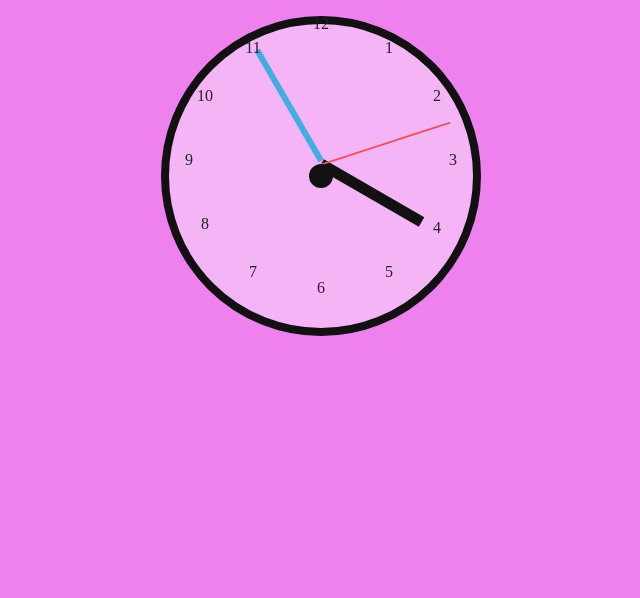
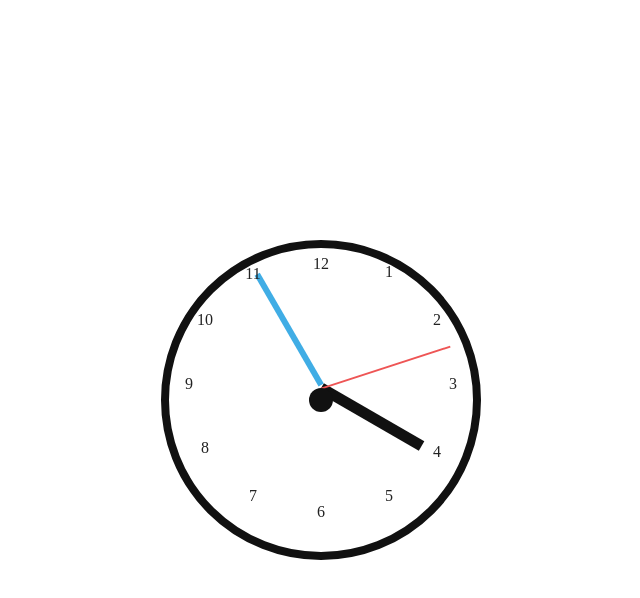
Before and after one commit to Thiraphat-DEV/JAVASCRIPT-PROJECT, a plain HTML site: page js5clock/index.html in a window 1280 px wide. Shown: the whole page, without its empty margins (319-959 px from the left). Drawn offline with Linux system fonts and the light colour scheme.

```diff
--- a/js5clock/css/clock.css
+++ b/js5clock/css/clock.css
@@ -3,9 +3,14 @@
     box-sizing: border-box;
 }
 
-html{
-    background-color: hsl(300, 76%, 72%);
-    height: 100%;
+body{
+    display: flex;
+    align-items: center;
+    justify-content: center;
+    height: 100vh;
+    overflow: hidden;
+    margin: 0;
+
 }
 .clock{
     position: absolute;
@@ -92,7 +97,7 @@
     width: 4em;
 
 }
-.clock li:nth-child(12){top: -1em; left: 7.5em;}
+.clock li:nth-child(12){top: 0; left: 7.5em;}
 .clock li:nth-child(1){top: .5em; left: 11.75em;}
 .clock li:nth-child(2){top: 3.5em; left: 14.75em;}
 .clock li:nth-child(3){top: 7.5em; left: 15.75em;}
@@ -103,4 +108,4 @@
 .clock li:nth-child(8){top: 11.5em; left: .25em;}
 .clock li:nth-child(9){top: 7.5em; left: -.75em;}
 .clock li:nth-child(10){top: 3.5em; left: .25em;}
-.clock li:nth-child(11){top: .5em; left: 3.25em;}
+.clock li:nth-child(11){top: .6em; left: 3.25em;}
```
